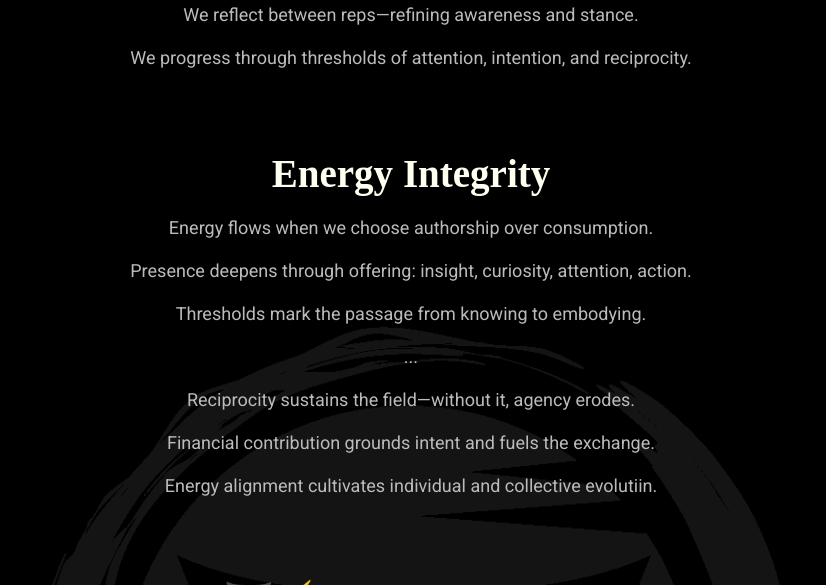
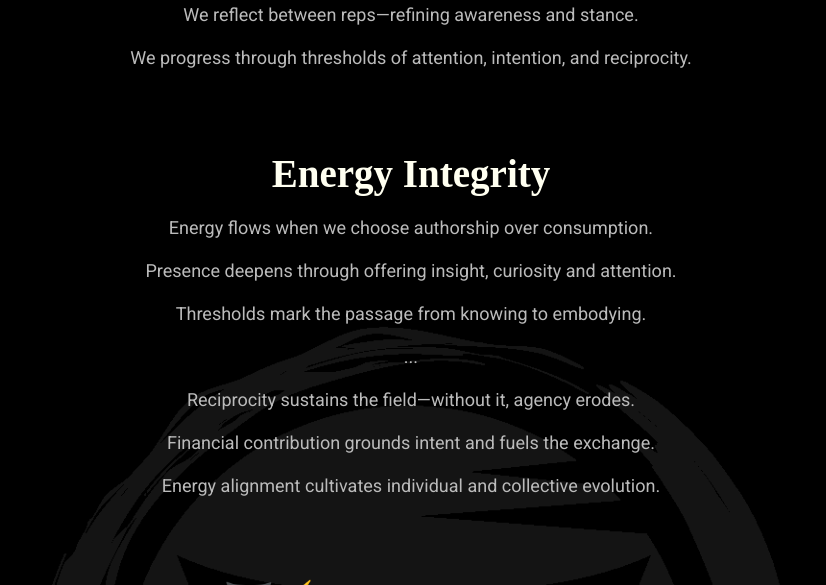
Before and after one commit to mindset-dojo/mindset-dojo.github.io, a Jekyll site: the page built from mission.md, in a window 1280 px wide and 900 px high, scrolled down 1379 px. Shown: the top 585 px of the window, without its empty margins (229-1055 px from the left). Built offline with Jekyll 4.4.1, drawn with Linux system fonts in a browser that asks for light colours; some web fonts are replaced.

Commit message:
fix: flow cleanup

```diff
--- a/_data/mission.yaml
+++ b/_data/mission.yaml
@@ -39,12 +39,12 @@ sections:
       label: "Energy Integrity"
       items:
         - "Energy flows when we choose authorship over consumption."
-        - "Presence deepens through offering: insight, curiosity, attention, action."
+        - "Presence deepens through offering insight, curiosity and attention."
         - "Thresholds mark the passage from knowing to embodying."
         - "..."
         - "Reciprocity sustains the field—without it, agency erodes."
         - "Financial contribution grounds intent and fuels the exchange."
-        - "Energy alignment cultivates individual and collective evolutiin."
+        - "Energy alignment cultivates individual and collective evolution."
   - type: authors
     data:
       leadership_flow:
```
